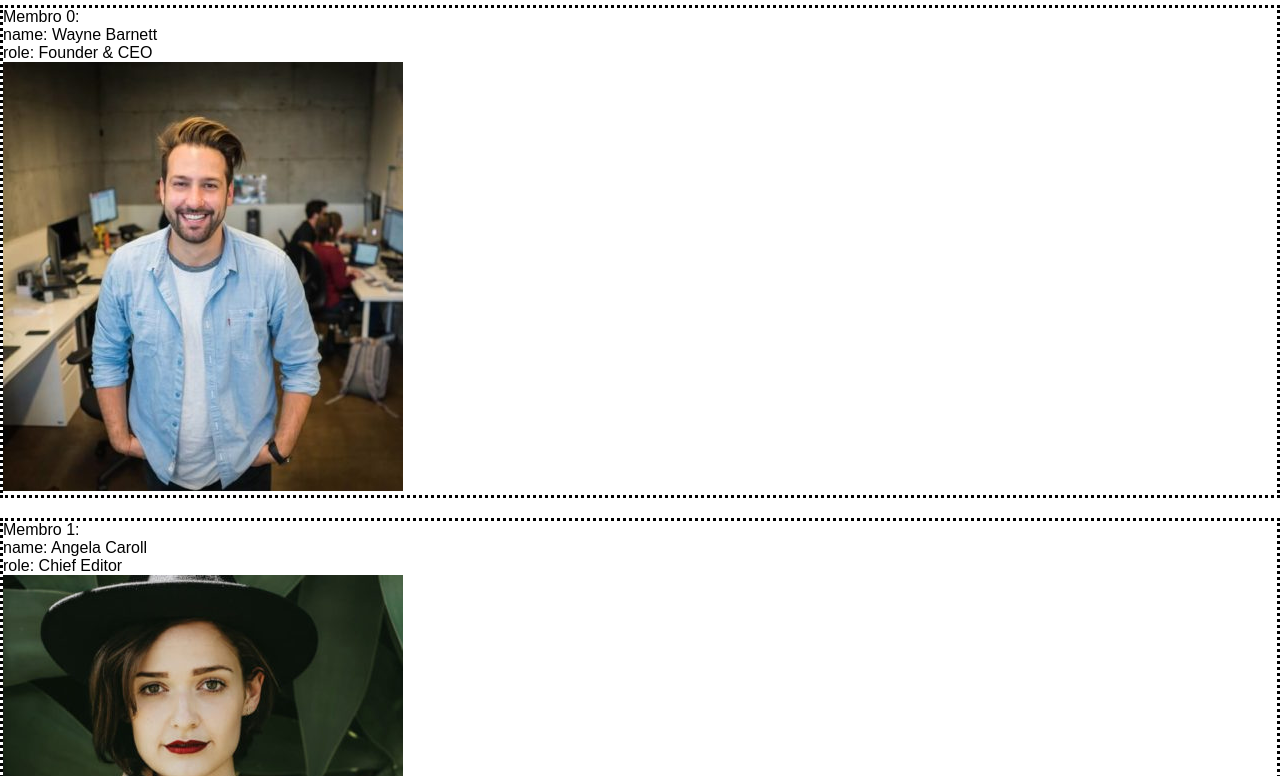
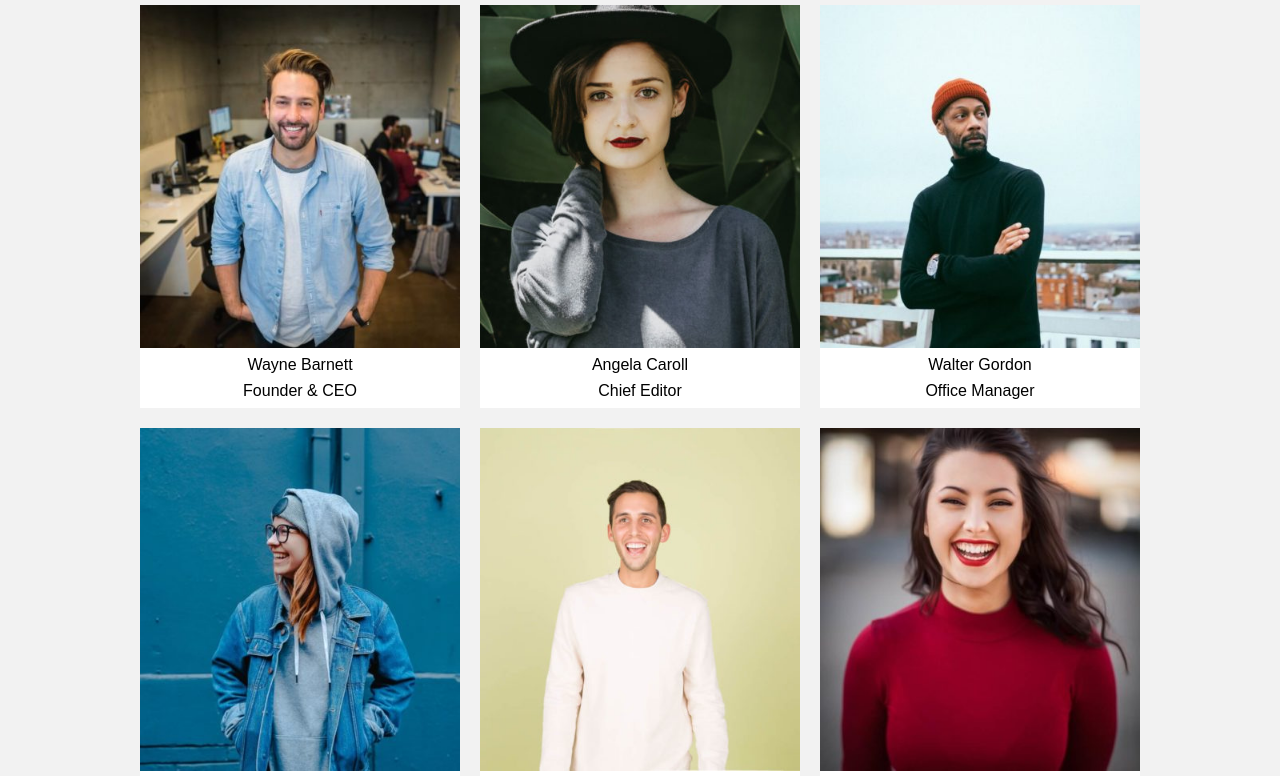
Before and after one commit to christianarca27/js-our-team, a plain HTML site: page index.html in a window 1280 px wide. Shown: the part 52-828 px from the top of the page. Drawn offline with Linux system fonts and the light colour scheme.

Commit message:
feat: bonus 2, organizzati i membri in card

```diff
--- a/css/style.css
+++ b/css/style.css
@@ -5,6 +5,7 @@
 }
 
 body {
+    background-color: rgba(0, 0, 0, 0.05);
     font-family: sans-serif;
 }
 
@@ -12,11 +13,43 @@ h1 {
     margin-bottom: 20px;
 }
 
+ul {
+    list-style-type: none;
+}
+
+.container-centered {
+    max-width: 1000px;
+    margin-left: auto;
+    margin-right: auto;
+
+    text-align: center;
+}
+
 #member-list {
-
+    display: flex;
+    flex-flow: row wrap;
+    gap: 20px;
 }
 
 #member-list .member {
-    margin-bottom: 20px;
-    border: 3px dotted black;
+    background-color: #fff;
+    width: calc(100% / 3 - 20px * 2 / 3);
+
+    display: flex;
+    flex-flow: column nowrap;
 }
+
+#member-list .member > * {
+    margin-bottom: .5rem;
+}
+
+#member-list .member > div {
+    order: 1;
+}
+
+#member-list .member img {
+    width: 100%;
+    height: auto;
+
+    order: 0;
+}
--- a/index.html
+++ b/index.html
@@ -9,9 +9,11 @@
     <link rel="stylesheet" href="css/style.css">
 </head>
 <body>
-    <h1>Our Team</h1>
+    <div class="container-centered">
+        <h1>Our Team</h1>
 
-    <ol id="member-list"></ol>
+        <ul id="member-list"></ul>
+    </div>
 
     <script src="js/script.js"></script>
 </body>
--- a/js/script.js
+++ b/js/script.js
@@ -38,7 +38,6 @@ for(let i = 0; i < members.length; i++) {
 
     const newLiEl = document.createElement("li");
     newLiEl.classList.add("member");
-    newLiEl.innerText = "Membro " + i + ":";
 
     for(let key in members[i]) {
         console.log(key + ": " + members[i][key]);
@@ -50,7 +49,8 @@ for(let i = 0; i < members.length; i++) {
         }
         else {
             newDivEl = document.createElement("div");
-            newDivEl.innerText = key + ": " + members[i][key];
+            newDivEl.classList.add("." + key);
+            newDivEl.innerText = members[i][key];
         }
 
         newLiEl.append(newDivEl);
```
